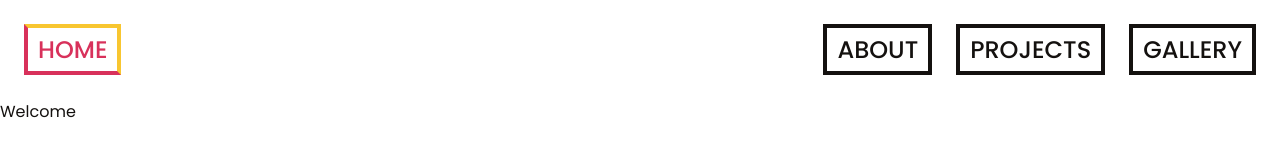
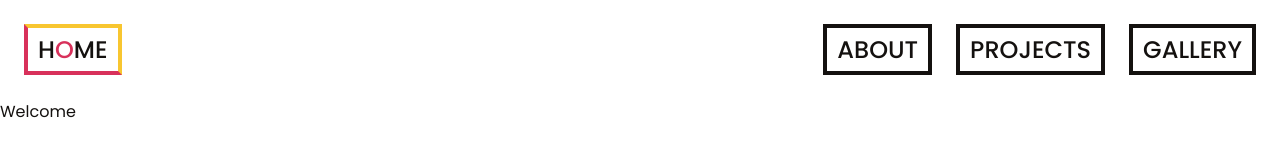
Before and after one commit to helencho/website_v3, a Next.js app: page / in a window 1280 px wide. Shown: the top 160 px of the page. Built offline with nearby package versions, Linux system fonts and the light colour scheme.

Commit message:
more colors for active/hover/focus states on the nav

```diff
--- a/components/nav.jsx
+++ b/components/nav.jsx
@@ -29,17 +29,37 @@ const Nav = () => {
 
   const router = useRouter();
 
+  const createLetterSpans = (word) => {
+    // Randomly choose a letter a highlight
+    const highightIndex = Math.floor(Math.random() * word.length);
+    return word.split('').map(
+      (letter, index) => (
+        <span
+          className={classNames({
+            [styles.letter_highlight]: highightIndex === index,
+          })}
+          key={`${word}_${index}_${letter}`}
+        >
+          {letter}
+        </span>
+      ),
+      [],
+    );
+  };
+
   return (
     <nav className={styles.nav}>
       <ul className={styles.list}>
         {ITEMS.map((item) => {
-          const linkClasses = classNames(styles.link, {
+          const linkClasses = classNames({
+            [styles.link]: true,
             [styles.link_active]: router.asPath === item.href,
           });
+
           return (
             <li className={styles.item} key={item.text}>
               <Link href={item.href}>
-                <a className={linkClasses}>{item.text}</a>
+                <a className={linkClasses}>{createLetterSpans(item.text)}</a>
               </Link>
             </li>
           );
--- a/components/nav.module.scss
+++ b/components/nav.module.scss
@@ -38,10 +38,7 @@
   text-transform: uppercase;
   transition: border-left-color 0.15s linear, border-top-color 0.15s linear 0.1s,
     border-right-color 0.15s linear 0.2s, border-bottom-color 0.15s linear 0.3s;
-}
 
-.link_home,
-.link {
   &:hover,
   &:focus {
     border-top-color: $color-tertiary;
@@ -52,9 +49,12 @@
 }
 
 .link_active {
-  color: $color-secondary;
   border-top-color: $color-tertiary;
   border-right-color: $color-tertiary;
   border-bottom-color: $color-secondary;
   border-left-color: $color-secondary;
+
+  .letter_highlight {
+    color: $color-secondary;
+  }
 }
```
